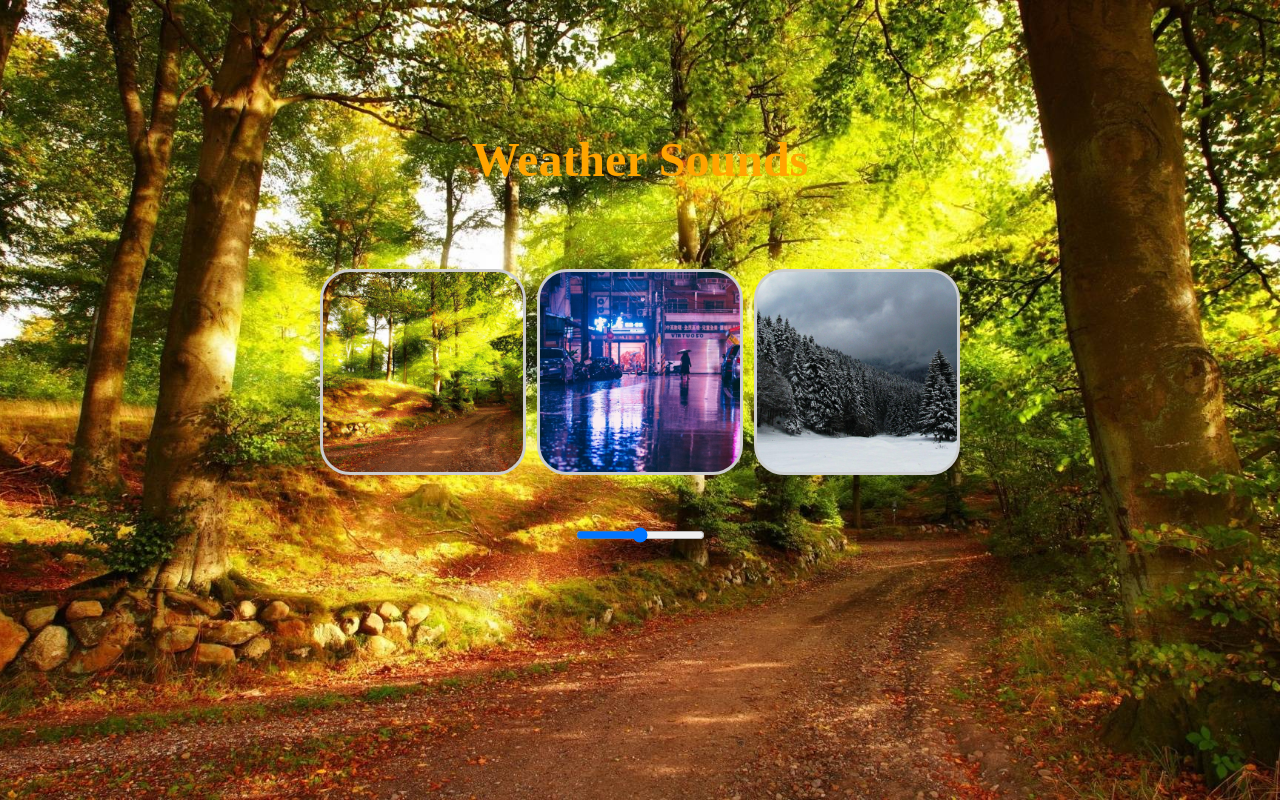
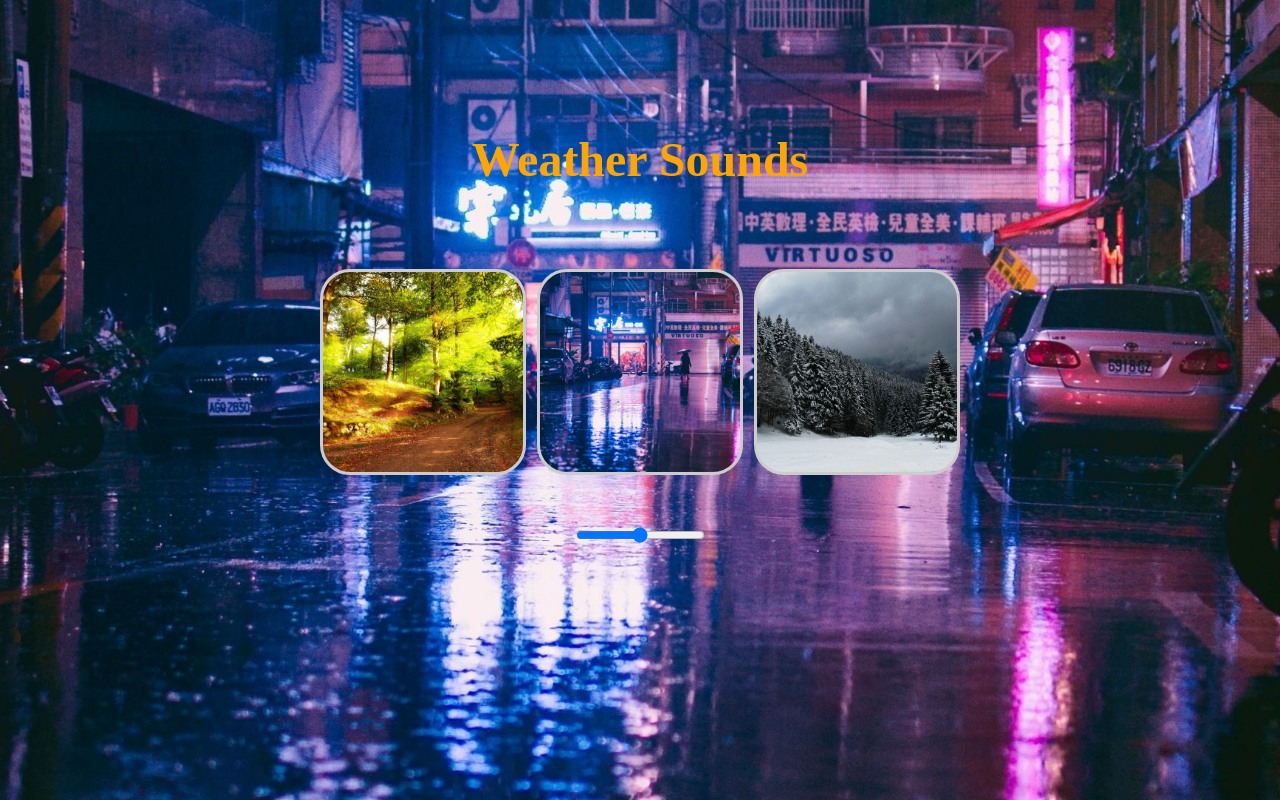
Before and after one commit to Alex-aa7/Result_Middles_webpack, a website built with webpack: page 00-webpack-start/public/index.html in a window 1280 px wide. Both pictures are taken after a click on the element 640 px from the left and 372 px from the top of the page. Built offline with nearby package versions, Linux system fonts and the light colour scheme.

Commit message:
make change bg img

```diff
--- a/00-webpack-start/public/index.html
+++ b/00-webpack-start/public/index.html
@@ -9,13 +9,9 @@
     <script defer src="index.js"></script> -->
   </head>
   <body>
-    <div class="season-wrapper">
+    <div class="season-wrapper" id="seasonContainer">
       <h1>Weather Sounds</h1>
-      <div class="seasons flex">
-        <div id="0" class="season summer"></div>
-        <div id="1" class="season rain"></div>
-        <div id="2" class="season winter"></div>
-      </div>
+      <div class="seasons flex" id="seasons"></div>
       <div class="volume">
         <input type="range" id="volume-slider" />
       </div>
--- /dev/null
+++ b/00-webpack-start/src/constants.js
@@ -0,0 +1,20 @@
+export const soundsSettings = [
+    {
+        code: 'summer',
+        iconImg:'',
+        bgImg: '/assets/bg/summer-bg.jpg',
+        soundSrc: "./assets/sounds/summer.mp3"
+    },
+    {
+        code: 'rainy',
+        iconImg:'',
+        bgImg: '/assets/bg/rainy-bg.jpg',
+        soundSrc: "./assets/sounds/rain.mp3"
+    },
+    {
+        code: 'winter',
+        iconImg:'',
+        bgImg: '/assets/bg/winter-bg.jpg',
+        soundSrc: "./assets/sounds/winter.mp3"
+    },
+]
--- a/00-webpack-start/src/index.js
+++ b/00-webpack-start/src/index.js
@@ -1,28 +1,28 @@
 import './index.scss';
+import {soundsSettings} from "./constants";
 // const btn = document.querySelector(".button");
-const seasons = document.querySelector(".seasons");
-let volume = document.getElementById('volume-slider');
+const $seasons = document.querySelector("#seasons");
+const $seasonContainer = document.querySelector("#seasonContainer");
+const volume = document.querySelector('#volume-slider');
+const audios = [];
+let currentSeason = 0;
+let lastSeason = -1;
 
-volume.addEventListener("change", function(e) {
-      audio.forEach(function(elem,i) { audio[i].volume = e.currentTarget.value / 100})
-    console.log(audio[0].volume)
+volume.addEventListener("change", (e) => {
+    audios.forEach((elem, i) => {
+        audios[i].volume = e.currentTarget.value / 100
+    })
+    console.log('audio:', audios);
+    console.log(audios[0].volume)
 })
 
-const data = [
-    { id: 0, img: "./img/summer-bg.jpg", sound: {src: "/assets/sounds/summer.mp3"} },
-  { id: 1, img: "./img/rainy-bg.jpg", sound: {src: "/assets/sounds/rain.mp3"} },
-  { id: 2, img: "./img/winter-bg.jpg", sound: {src: "/assets/sounds/winter.mp3"} },
-];
-
-const audio = [];
-let lastSeason = -1;
 
 seasons.addEventListener("click", function (e) {
     selectSeason(e.target.id);
 });
 
 function selectSeason(season) {
-  audio[season] ? '': (audio[season] = new Audio(data[season].sound));
+    audios[season] ? '' : (audios[season] = new Audio(data[season].sound));
 
     if (lastSeason === season) {
         togglePlay(season);
@@ -39,17 +39,49 @@ function selectSeason(season) {
 
 function togglePlay(season) {
     console.log(season);
-  return audio[season].paused ? audio[season].play() : audio[season].pause();
+    return audios[season].paused ? audios[season].play() : audios[season].pause();
 }
+
 function pause(season) {
     console.log("pause " + season);
-  return audio[season].pause();
+    return audios[season].pause();
 }
+
 function play(season) {
     console.log("play " + season);
-  return audio[season].play();
+    return audios[season].play();
 }
+
 function setVolume(volume) {
     console.log(volume);
-    return audio[season].volume=volume;
+    return audios[season].volume = volume;
 }
+
+const createSoundItem = ({bgImg}, index) => {
+    const $soundItem = document.createElement('div');
+    $soundItem.classList.add('season');
+    $soundItem.style.backgroundImage = `url(${bgImg})`;
+    $soundItem.addEventListener('click', () => {
+        setCuttentItem(index)
+        updateCommonBg();
+    });
+
+    return $soundItem;
+}
+
+const setCuttentItem = (index) => {
+    currentSeason = index;
+}
+
+const updateCommonBg = () => {
+    $seasonContainer.style.backgroundImage = `url(${soundsSettings[currentSeason].bgImg})`
+}
+
+function init() {
+    soundsSettings.forEach((itemSettings, index) => {
+        $seasons.append(createSoundItem(itemSettings, index));
+    });
+    updateCommonBg();
+}
+
+init();
--- a/00-webpack-start/src/index.scss
+++ b/00-webpack-start/src/index.scss
@@ -10,7 +10,7 @@ html, body{
     padding-top: 100px;
     width: 100%;
     height: calc(100vh - 100px);;
-    background: url('../assets/summer-bg.jpg') no-repeat top / cover;
+    background: no-repeat top / cover;
 }
 
 .season {
@@ -18,18 +18,7 @@ html, body{
     height: 200px;
     border-radius: 30px;
     border: 3px solid #ccc;
-}
-
-.summer {
-    background: url('../assets/summer-bg.jpg') no-repeat center top / cover;
-}
-
-.rain {
-    background: url('../assets/rainy-bg.jpg') no-repeat center top / cover;
-}
-
-.winter {
-    background: url('../assets/winter-bg.jpg') no-repeat center top / cover;
+    background:  no-repeat center top / cover;
 }
 
 h1 {
```
Also changed, not shown: 00-webpack-start/public/assets/bg/rainy-bg.jpg (renamed from 00-webpack-start/assets/rainy-bg.jpg), 00-webpack-start/public/assets/bg/summer-bg.jpg (renamed from 00-webpack-start/assets/summer-bg.jpg), 00-webpack-start/public/assets/bg/winter-bg.jpg (renamed from 00-webpack-start/assets/winter-bg.jpg), 00-webpack-start/public/assets/icons/cloud-rain.svg (renamed from 00-webpack-start/assets/icons/cloud-rain.svg), 00-webpack-start/public/assets/icons/cloud-snow.svg (renamed from 00-webpack-start/assets/icons/cloud-snow.svg), 00-webpack-start/public/assets/icons/pause.svg (renamed from 00-webpack-start/assets/icons/pause.svg), 00-webpack-start/public/assets/icons/sun.svg (renamed from 00-webpack-start/assets/icons/sun.svg), 6 other files. Lines whose indentation alone changed are shown as unchanged.
